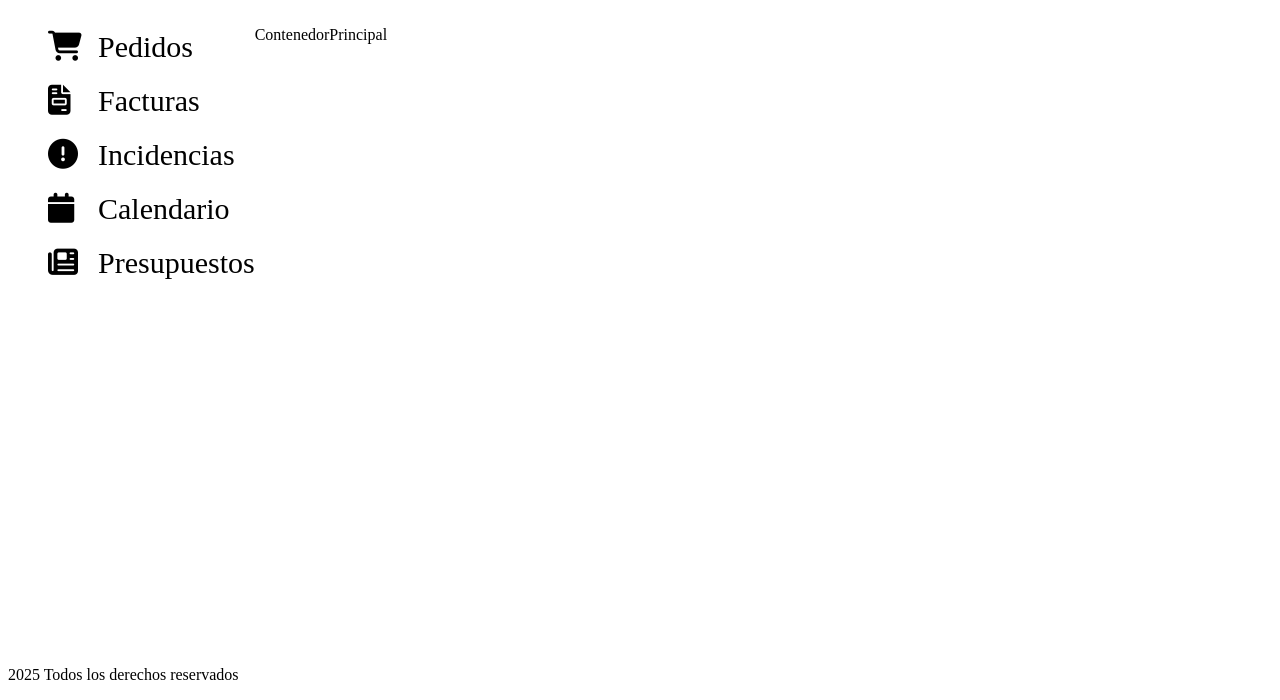
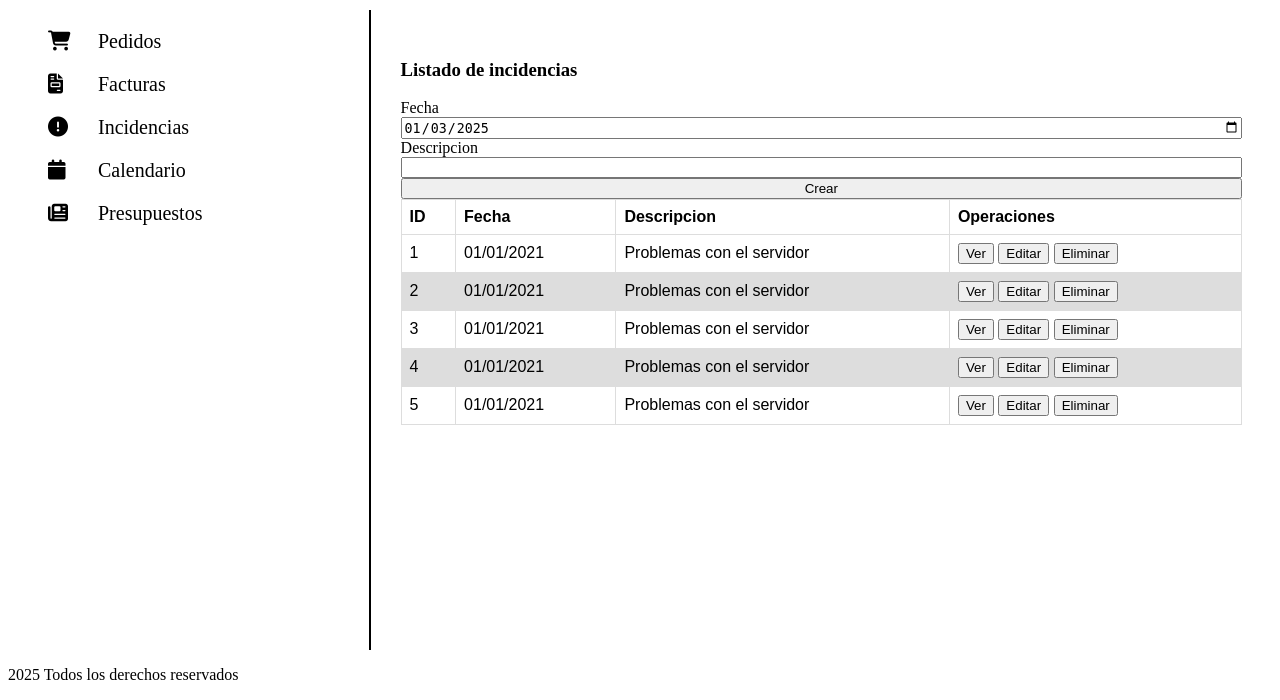
Before and after one commit to Natihermida/web2, a PHP site: page /main.html in a window 1280 px wide. Shown: the part 131-831 px from the top of the page. Run offline with PHP 8.4, Linux system fonts and the light colour scheme.

Commit message:
incidencias_web2

```diff
--- a/CSS/main.css
+++ b/CSS/main.css
@@ -24,21 +24,25 @@ header{
     list-style: none;
 }
 aside{
-    width: 305;
+    width: 30%;
+    border-right: 2px black solid;
 }
 .asideMovil{
     display:none;
 
 }
-.contenedorPirncipal{
+.contenedorPrincipal{
     width: 70%;
+    padding: 30px;
+
 }
 main{
     display: flex;
     height: 80vh;
+
 }
 aside li{
-    font-size: 30px;
+    font-size: 20px;
     list-style: none;
     margin-top: 20px;
 }
@@ -49,6 +53,29 @@ aside i{
     margin-right: 20px;
     width: 30px;
 }
+footer{
+    border-top: 2px color(black);
+
+}
+table {
+    font-family: arial, sans-serif;
+    border-collapse: collapse;
+    width: 100%;
+  }
+
+  td, th {
+    border: 1px solid #dddddd;
+    text-align: left;
+    padding: 8px;
+  }
+
+  tr:nth-child(even) {
+    background-color: #dddddd;
+  }
+  form{
+      display: flex;
+      flex-direction: column;
+  }
 @media(max-width: 768px){
     .menuUser li{
        margin-top: 20px;
--- a/js/main.js
+++ b/js/main.js
@@ -17,3 +17,85 @@ menuMovil.onclick=function(){
     burger.style.display="none";
 }
 }
+//asociar el evento click a las papeleras
+var papeleras=document.getElementsByClassName("papelera");
+for(let index=0; index < papeleras.length;index++){
+    const element = papeleras[index];
+    element.onclick=function(e){
+        e.target.parentElement.parentElement.remove();
+        alert("Se ha eliminado con éxito");
+    }
+
+
+    };
+    //input que asocie la fecha actual al formulario
+    var fecha=document.getElementById("fecha");
+    var hoy=new Date();
+    var dia = hoy.getDate();
+var mes = hoy.getMonth() + 1; // Los meses empiezan desde 0
+var anio = hoy.getFullYear();
+if(dia < 10) {
+    dia = '0' + dia;
+}
+if(mes < 10) {
+    mes = '0' + mes;
+}
+fecha.value = anio + '-' + mes + '-' + dia;
+
+//asociar el evento click al boton de enviar
+var formulario=document.getElementById("formIncidencias");
+formulario.onsubmit=function(e){
+    e.preventDefault();
+    var incidencia=document.getElementById("descripcion").value;
+
+    var fecha=document.getElementById("fecha").value;
+    var tablaIncidencias=document.getElementById("tablaIncidencias");
+
+    var tr=document.createElement("tr");
+    var td1=document.createElement("td");
+    var td2=document.createElement("td");
+    var td3=document.createElement("td");
+    var td4=document.createElement("td");
+    var button =document.createElement("button");
+    button.classList.add("papelera");
+    button.innerText="Eliminar";
+
+
+
+    button.onclick=function(e){
+       var row=this.closest("tr");
+       row.remove();
+    };
+    td1.innerText=obtenerIdMayor(tablaIncidencias)+1;
+    td2.innerText=fecha;
+    td3.innerText=incidencia;
+    td4.appendChild(button);
+    tr.appendChild(td1);
+    tr.appendChild(td2);
+    tr.appendChild(td3);
+    tr.appendChild(td4);
+    tablaIncidencias.appendChild(tr);
+    formulario.reset();
+}
+//ordenar formato fecha em tabla
+function formatearFecha(fechaOriginal) {
+ var datosFecha = fechaOriginal.split("-");
+ return datosFecha[2] + "/" + datosFecha[1] + "/" + datosFecha[0];
+}
+function obtenerIdMayor() {
+    var tablaIncidencias = document.getElementById("tablaIncidencias");
+    var filas = tablaIncidencias.getElementsByTagName("tr");
+    var idMayor = 0;
+
+    for (var i = 0; i < filas.length; i++) {
+        var celdas = filas[i].getElementsByTagName("td");
+        if (celdas.length > 0) {
+            var id = parseInt(celdas[0].innerText);
+            if (id > idMayor) {
+                idMayor = id;
+            }
+        }
+    }
+
+    return idMayor;
+}
--- a/main.html
+++ b/main.html
@@ -42,7 +42,7 @@
 
         </aside>
         <div class="asideMovil">
-            <i id="menuMovil"class="fa-solid fa-bars"></i>
+            <i id="menuMovil" class="fa-solid fa-bars"></i>
             <ul id="burger">
                 <li><i class="fa-solid fa-cart-shopping"></i>Pedidos</li>
                 <li><i class="fa-solid fa-file-invoice"></i>Facturas</li>
@@ -52,7 +52,80 @@
             </ul>
         </div>
         <section class="contenedorPrincipal">
-            <p>ContenedorPrincipal</p>
+            <h3>Listado de incidencias</h3>
+
+            <div class="incidencia">
+                <form action="" id="formIncidencias">
+                    <label for="fecha">Fecha</label>
+                    <input type="date" name="fecha" id="fecha">
+                    <label for="descripcion">Descripcion</label>
+                    <input type="text" name="descripcion" id="descripcion">
+                    <button class="crear">Crear</button>
+            </div>
+            <div class="lista"></div>
+            <table id="tablaIncidencias">
+                <thead>
+
+                    <th>ID</th>
+                    <th>Fecha</th>
+                    <th>Descripcion</th>
+                    <th>Operaciones</th>
+                    </th>
+                </thead>
+                <tbody>
+                    <tr>
+                        <td>1</td>
+                        <td>01/01/2021</td>
+                        <td>Problemas con el servidor</td>
+                        <td>
+                            <button>Ver</button>
+                            <button>Editar</button>
+                            <button class="papelera">Eliminar</button>
+                        </td>
+                    </tr>
+                    <tr>
+                        <td>2</td>
+                        <td>01/01/2021</td>
+                        <td>Problemas con el servidor</td>
+                        <td>
+                            <button>Ver</button>
+                            <button>Editar</button>
+                            <button class="papelera">Eliminar</button>
+                        </td>
+                    </tr>
+                    <tr>
+                        <td>3</td>
+                        <td>01/01/2021</td>
+                        <td>Problemas con el servidor</td>
+                        <td>
+                            <button>Ver</button>
+                            <button>Editar</button>
+                            <button class="papelera">Eliminar</button>
+                        </td>
+                    </tr>
+                    <tr>
+                        <td>4</td>
+                        <td>01/01/2021</td>
+                        <td>Problemas con el servidor</td>
+                        <td>
+                            <button class="Ver">Ver</button>
+                            <button class="Editar">Editar</button>
+                            <button class="papelera">Eliminar</button>
+                        </td>
+                    </tr>
+                    <tr>
+                        <td>5</td>
+                        <td>01/01/2021</td>
+                        <td>Problemas con el servidor</td>
+                        <td>
+                            <button class="Ver">Ver</button>
+                            <button class="Editar">Editar</button>
+                            <button class="papelera">Eliminar</button>
+                        </td>
+                    </tr>
+
+                </tbody>
+            </table>
         </section>
     </main>
     <footer>
```
